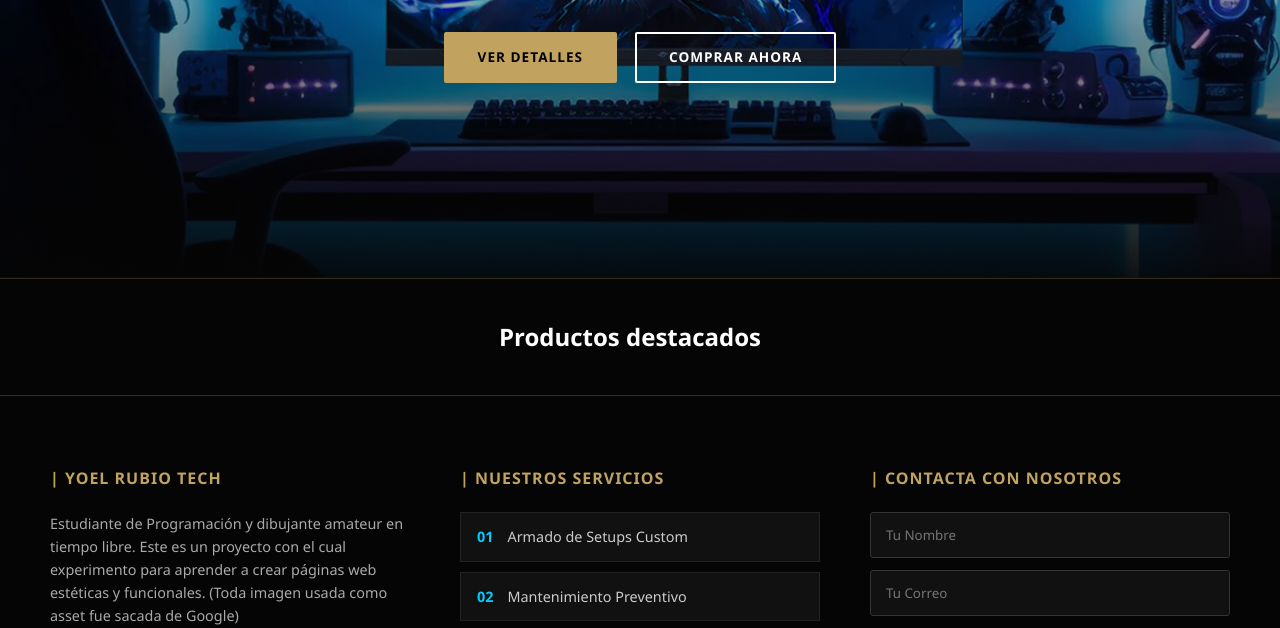
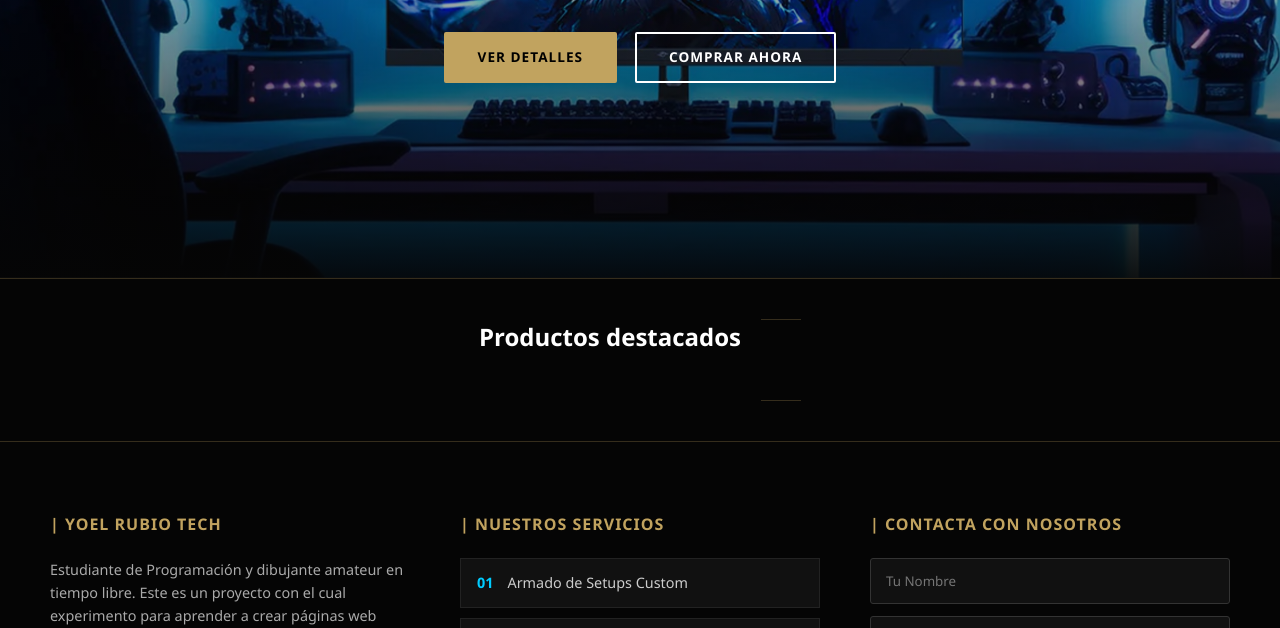
Before and after one commit to YoelRbuio2000/Proyecto-Tienda-Gaming, a website: page index.html in a window 1280 px wide. Shown: the part 472-1100 px from the top of the page. Drawn offline with Linux system fonts and the light colour scheme; no server answers.

Commit message:
Corregir contenedor de destacados para alineación horizontal

```diff
--- a/index.html
+++ b/index.html
@@ -53,7 +53,7 @@
     <h2 id="destacados-title" class="visually-hidden">Productos destacados</h2>
 
     <!-- Este es el contenedor que busca el script -->
-    <div id="contenedor-destacados" class="grid-destacados"></div>
+    <div id="contenedor-destacados" class="productos-destacados"></div>
 </section>
 
     </main>
```
